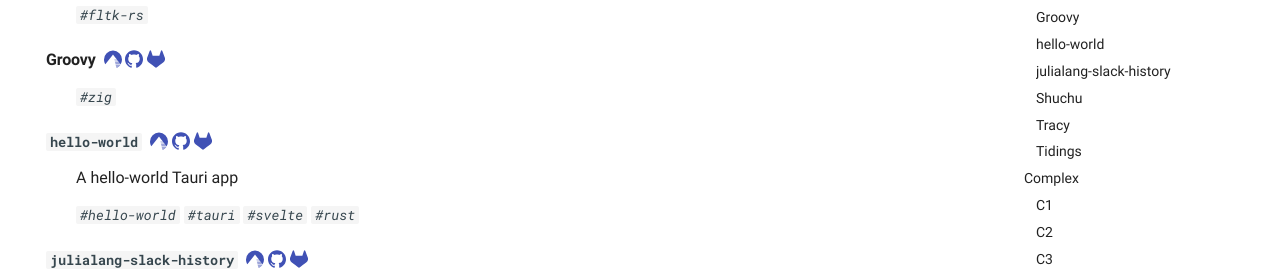
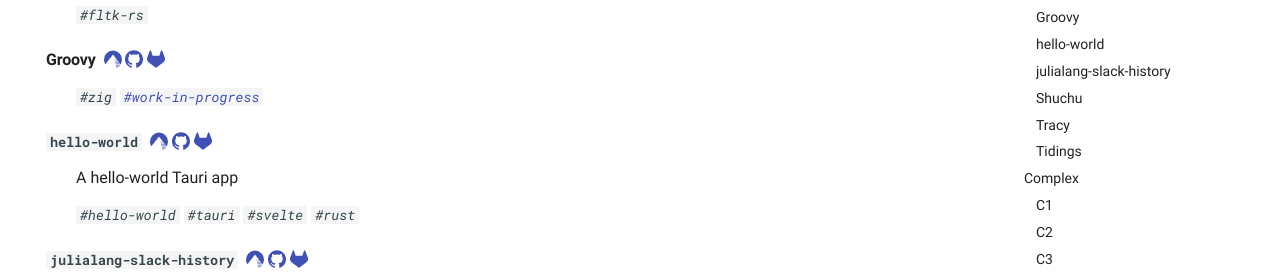
Before and after one commit to paveloom/paveloom.dev, an MkDocs documentation site: the page built from content/git.md, in a window 1280 px wide and 900 px high, scrolled down 399 px. Shown: the part 172-451 px from the top of the window. Built offline with MkDocs 1.6.1 and Material for MkDocs 9.7.7, drawn with Linux system fonts in a browser that asks for light colours; comment, search, counter and statistics services are not loaded.

Commit message:
Git: add the WIP label to Groovy.

```diff
--- a/content/git.md
+++ b/content/git.md
@@ -26,7 +26,7 @@ A list of my public Git repositories
 
 #### Groovy [:simple-codeberg:](https://codeberg.org/paveloom-a/Groovy) [:simple-github:](https://github.com/paveloom-a/Groovy) [:simple-gitlab:](https://gitlab.com/paveloom-g/apps/Groovy)
 
-:   *`#zig`*
+:   *`#zig` <code style="color: var(--md-primary-fg-color)">#work-in-progress</code>*
 
 #### `hello-world` [:simple-codeberg:](https://codeberg.org/paveloom-a/hello-world) [:simple-github:](https://github.com/paveloom-a/hello-world) [:simple-gitlab:](https://gitlab.com/paveloom-g/apps/hello-world)
 
```
